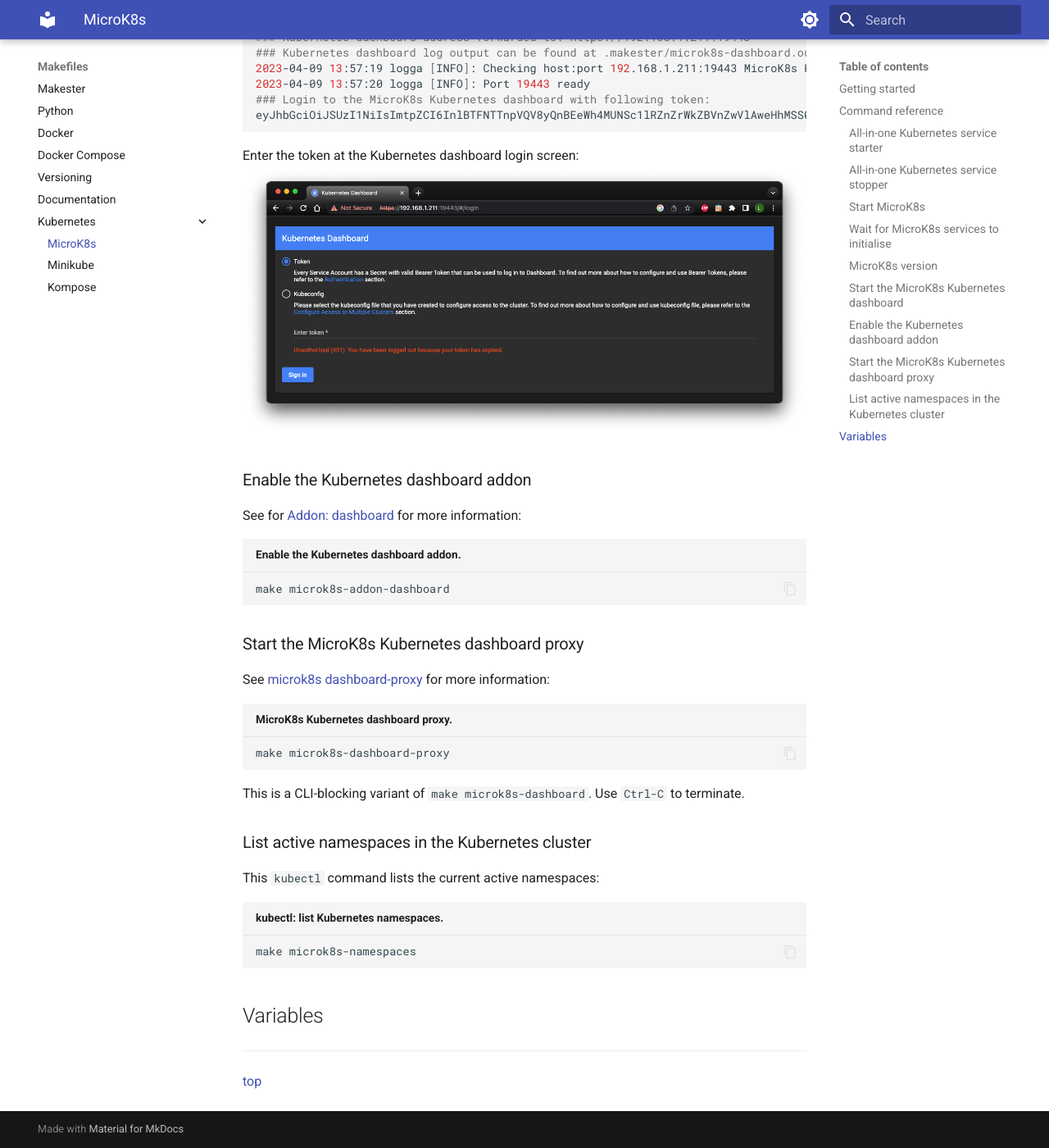
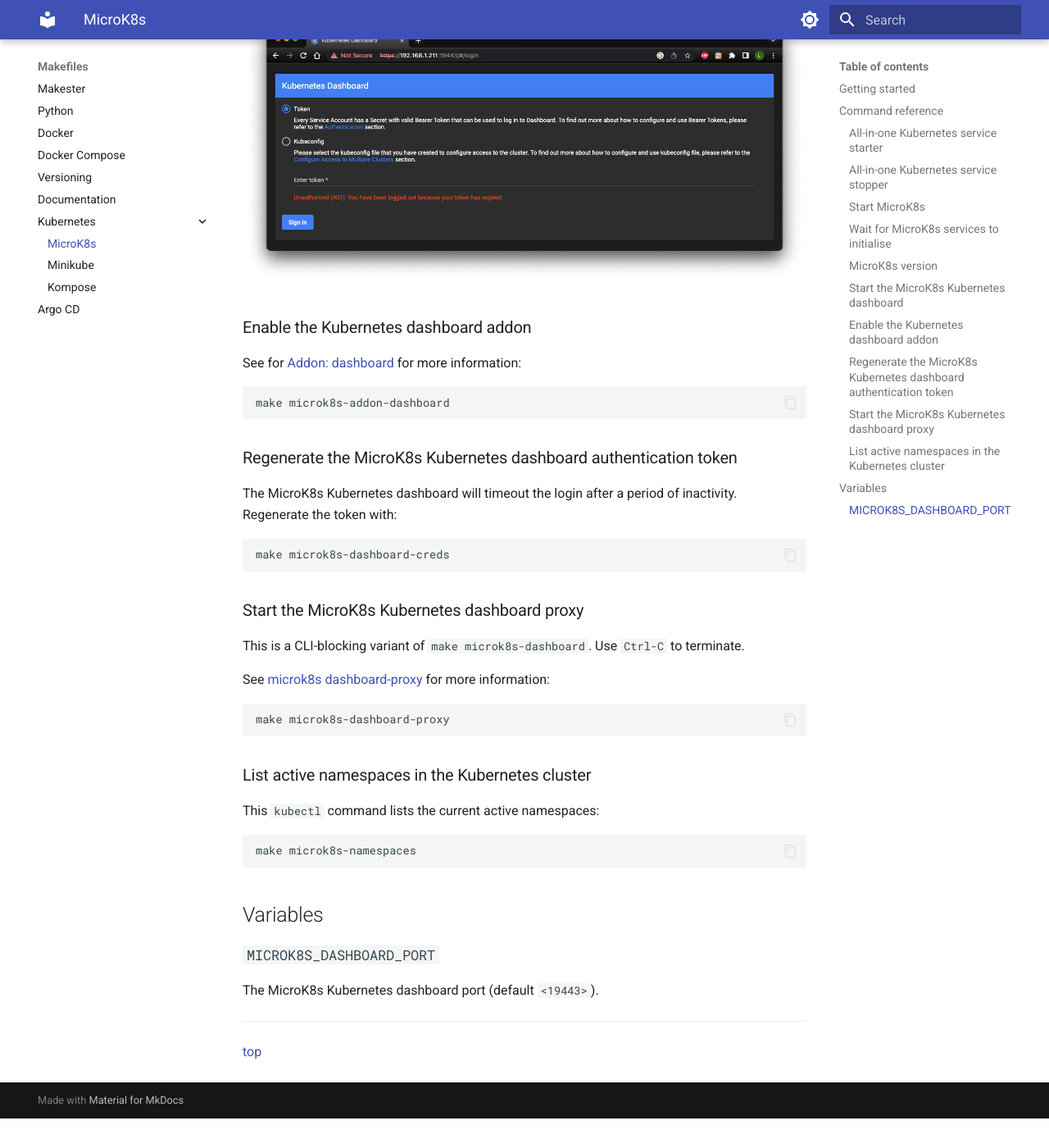
Before and after one commit to loum/makester, an MkDocs documentation site: the page built from docs/docs/makefiles/k8s/microk8s.md, in a window 1280 px wide and 1400 px high, scrolled down 3273 px. Shown: the whole window at 82% size. Built offline with MkDocs 1.6.1 and Material for MkDocs 9.7.7, drawn with Linux system fonts in a browser that asks for light colours; after the commit the page ends 4637 px from its top, so only the background shows below that; some of the changed text lies outside the part shown.

````diff
--- a/docs/docs/makefiles/k8s/microk8s.md
+++ b/docs/docs/makefiles/k8s/microk8s.md
@@ -67,14 +69,14 @@
 A convenience target to start the most essential Kubernetes services, such as DNS, and
 provide access to the Kubernetes dashboard:
 
-``` sh title="Kubernetes service start helper."
+``` sh
 make microk8s-up
 ```
 
 ### All-in-one Kubernetes service stopper
 Restore the MicroK8s to original state and release all resources:
 
-``` sh title="Kubernetes service stop helper."
+``` sh
 make microk8s-down
 ```
 
@@ -84,7 +86,7 @@
 ### Start MicroK8s
 Start a local, lightweight Kubernetes:
 
-``` sh title="Start Kubernetes."
+``` sh
 make microk8s-start
 ```
 
@@ -92,14 +94,14 @@
 In addition to the `microk8s status` target, this alternate status target will wait until all of
 the Kubernetes targets are ready:
 
-``` sh title="Wait for Kubernetes."
+``` sh
 make microk8s-wait
 ```
 
 ### MicroK8s version
 Print the installed MicroK8s version and revision number:
 
-``` sh title="MicroK8s version."
+``` sh
 make microk8s-version
 ```
 
@@ -113,7 +115,7 @@
 This MicroK8s Kubernetes dashboard variant is non-blocking and can be used in pipelines and
 scripts. It will automatically enable the dashboard addon:
 
-``` sh title="MicroK8s Kubernetes dashboard."
+``` sh
 make microk8s-dashboard
 ```
 
@@ -136,27 +138,39 @@
 ### Enable the Kubernetes dashboard addon
 See for [Addon: dashboard](https://microk8s.io/docs/addon-dashboard){target="_blank"} for more information:
 
-``` sh title="Enable the Kubernetes dashboard addon."
+``` sh
 make microk8s-addon-dashboard
 ```
 
+### Regenerate the MicroK8s Kubernetes dashboard authentication token
+The MicroK8s Kubernetes dashboard will timeout the login after a period of inactivity. Regenerate
+the token with:
+
+``` sh
+make microk8s-dashboard-creds
+```
+
 ### Start the MicroK8s Kubernetes dashboard proxy
+This is a CLI-blocking variant of `make microk8s-dashboard`. Use `Ctrl-C` to terminate.
+
 See [microk8s dashboard-proxy](https://microk8s.io/docs/command-reference#heading--microk8s-dashboard-proxy){target="_blank"}
 for more information:
 
-``` sh title="MicroK8s Kubernetes dashboard proxy."
+``` sh
 make microk8s-dashboard-proxy
 ```
-This is a CLI-blocking variant of `make microk8s-dashboard`. Use `Ctrl-C` to terminate.
 
 ### List active namespaces in the Kubernetes cluster
 This `kubectl` command lists the current active namespaces:
 
-``` sh title="kubectl: list Kubernetes namespaces."
+``` sh
 make microk8s-namespaces
 ```
 
 ## Variables
 
+### `MICROK8S_DASHBOARD_PORT`
+The MicroK8s Kubernetes dashboard port (default `<19443>`).
+
 ---
 [top](#microk8s)
--- a/docs/mkdocs.yml
+++ b/docs/mkdocs.yml
@@ -15,6 +15,7 @@
       - MicroK8s: makefiles/k8s/microk8s.md
       - Minikube: makefiles/k8s/k8s.md
       - Kompose: makefiles/k8s/kompose.md
+    - Argo CD: makefiles/argocd.md
   - Extras for macOS: macos.md
   - Utilities: utilities.md
   - Recipes: recipes.md
````
Also changed, not shown: other parts of docs/docs/makefiles/k8s/microk8s.md (+2 -0 lines), docs/docs/makefiles/argocd.md (added, +190 -0 lines), docs/docs/assets/images/argocd_api_server.png (added), docs/docs/assets/images/argocd_api_server_login.png (added), docs/docs/assets/images/argocd_app_deploy.png (added), docs/docs/assets/images/argocd_sample_app.png (added), 6 other files.
